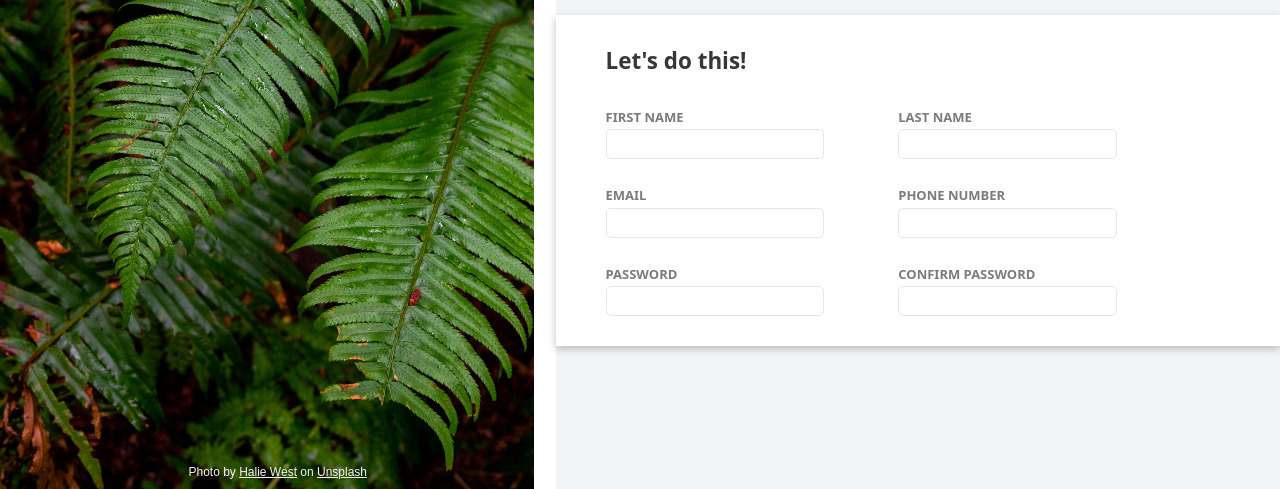
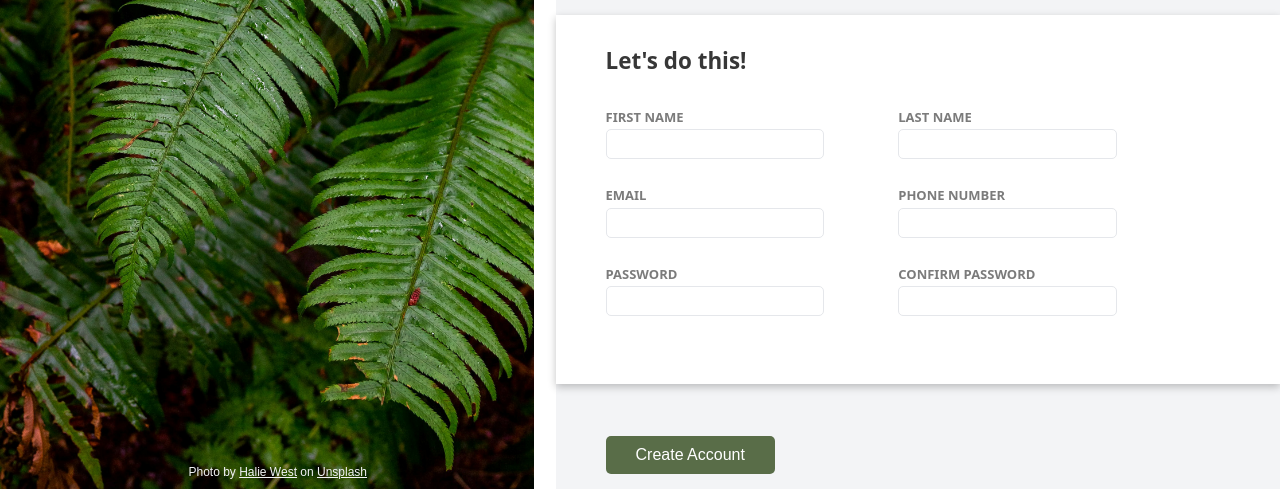
Before and after one commit to rizzitsinha/sign-up-form, a plain HTML site: page index.html in a window 1280 px wide. Shown: the part 311-800 px from the top of the page. Drawn offline with Linux system fonts and the light colour scheme; files whose address does not match are found by name.

Commit message:
Add and style button

```diff
--- a/index.html
+++ b/index.html
@@ -35,7 +35,7 @@
         <div class="form-container">
             <p>Let's do this!</p>
 
-            <form method="post">
+            <form action="./index.html" method="post">
                     <div class="form-column left-container">
                         <label for="first_name">FIRST NAME</label>
                         <input type="text" name="first_name" id="first_name">
@@ -54,9 +54,10 @@
                         <label for="confirm-password">CONFIRM PASSWORD</label>
                         <input type="password" name="confirm-password" id="confirm-password">
                     </div>
+
+                    <button type="submit">Create Account</button>
             </form>
         </div>
-
 
     </div>
 </body>
--- a/style.css
+++ b/style.css
@@ -101,10 +101,6 @@ body {
     padding: 40px;
 }
 
-/* form {
-    display: flex;
-} */
-
 .form-container {
     background-color: white;
     padding: 30px 50px;
@@ -118,10 +114,6 @@ body {
 
     color: rgba(0, 0, 0, 0.785);
 }
-
-/* .container {
-    display: flex;
-} */
 
 .form-column {
     line-height: 1.8;
@@ -155,3 +147,26 @@ body {
     display: inline-block;
     margin-right: 70px;
 }
+
+button {
+    display: block;
+    margin-bottom: -120px;
+    margin-top: 120px;
+
+    background-color: #596D48;
+    border-style: none;
+
+    padding: 10px 30px;
+    border-radius: 5px;
+
+    color: white;
+    font-size: 1rem;
+}
+
+button:hover {
+    background-color: #596d48e2;
+}
+
+button:active {
+    background-color: hsl(93, 20%, 33%);
+}
```
